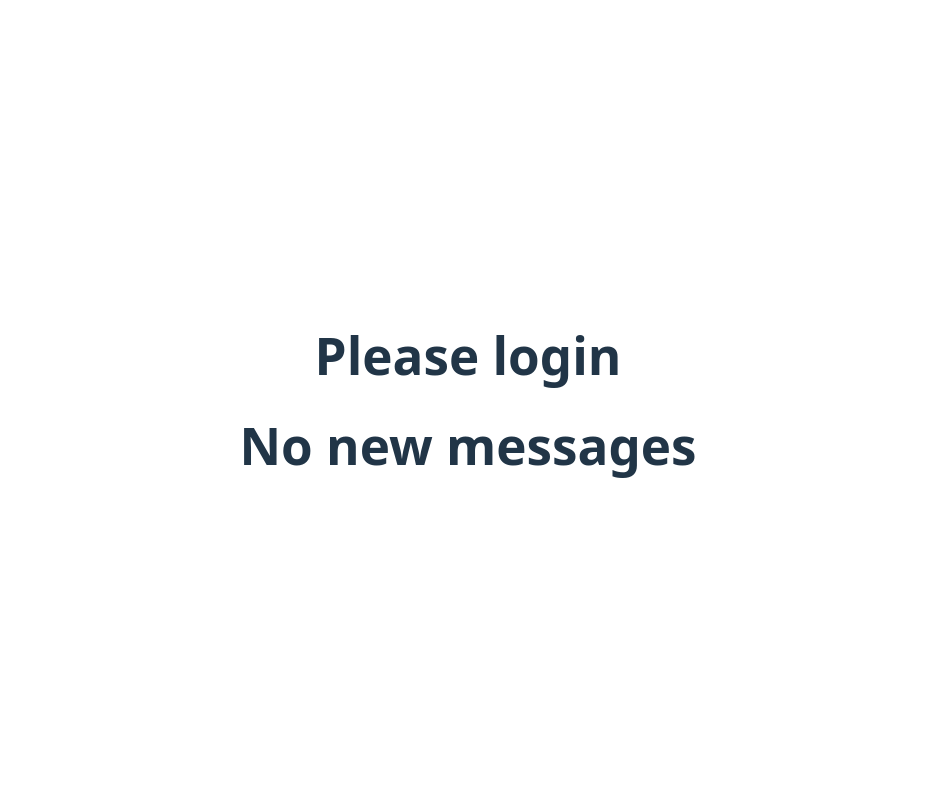
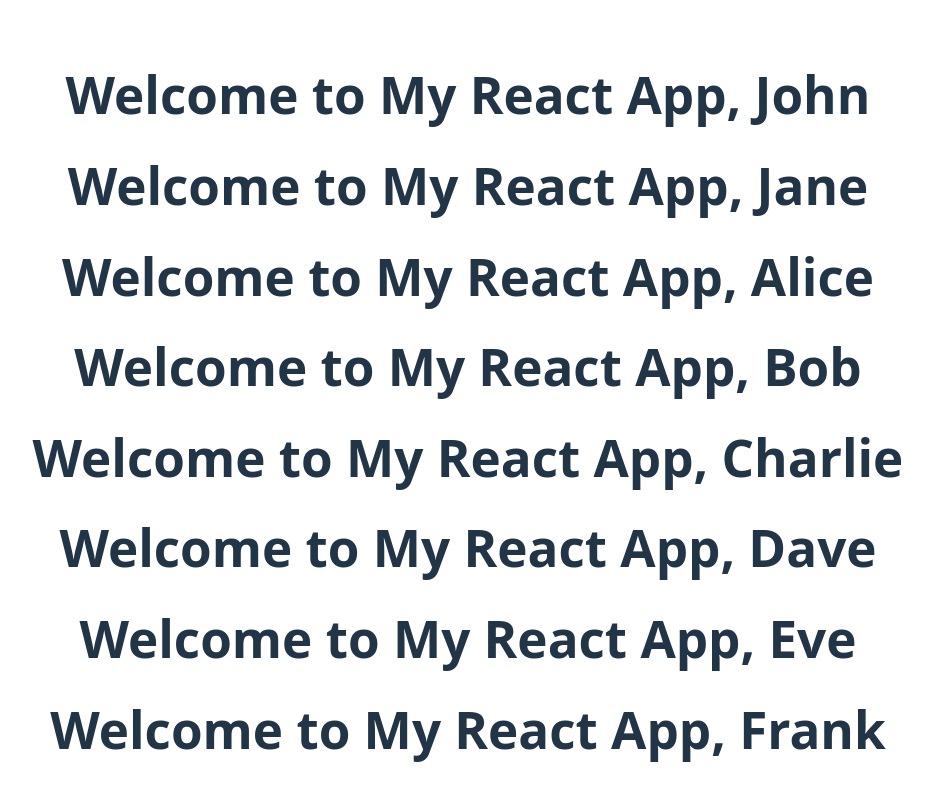
Before and after one commit to CodeHarsh108/vite-react, a React (Vite) app: page / in a window 1280 px wide. Shown: the top 800 px of the page, without its empty margins (172-1104 px from the left). Built offline with nearby package versions, Linux system fonts and the light colour scheme.

Commit message:
Functions

```diff
--- a/src/App.jsx
+++ b/src/App.jsx
@@ -1,23 +1,19 @@
 import './App.css'
 
+function WelcomeMessage(name) {
+  return `Welcome to My React App, ${name}`;
+}
 function App() {
-  const isLoggedIn = false;
-  // if(!isLoggedIn) {
-  //   return <h1>Please log in</h1>;
-  // }
-  // return (
-  //   <div className="App">
-  //     <h1>Welcome to the App!</h1>
-  //     <p>This is a simple React application.</p>
-  //   </div>
-  // );
-  const element = <h1>{isLoggedIn ? "Welcome back" : "Please login"}</h1>
-  const messages = [];
   return (
     <div>
-      {element}
-      {messages.length > 0 && <h1>You have {messages.length} unread messages.</h1>}
-      {messages.length === 0 ? <h1>No new messages</h1> : null}
+      <h1>{WelcomeMessage('John')}</h1>
+      <h1>{WelcomeMessage('Jane')}</h1>
+      <h1>{WelcomeMessage('Alice')}</h1>
+      <h1>{WelcomeMessage('Bob')}</h1>
+      <h1>{WelcomeMessage('Charlie')}</h1>
+      <h1>{WelcomeMessage('Dave')}</h1>
+      <h1>{WelcomeMessage('Eve')}</h1>
+      <h1>{WelcomeMessage('Frank')}</h1>
     </div>
   );
 }
```
